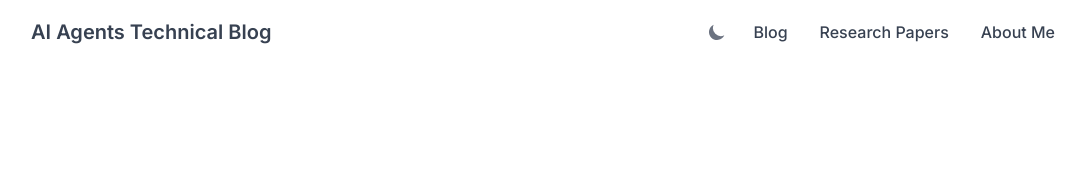
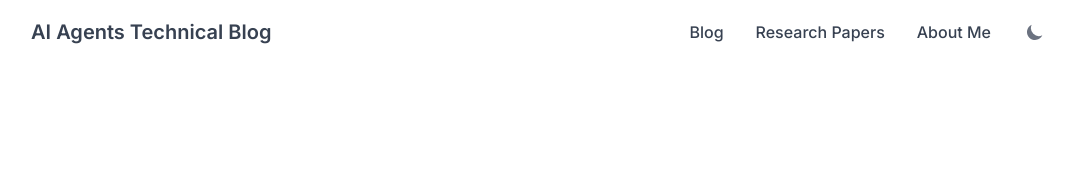
Before and after one commit to leonas5555/ai-tech-site, a Jekyll site: the page built from about/index.html, in a window 1280 px wide. Shown: the top 195 px of the page, without its empty margins (97-1183 px from the left). Built offline with Jekyll 4.4.1, drawn with Linux system fonts in a browser that asks for light colours; nearby versions of some CDN libraries.

Commit message:
Update articles, papers, and assets from main repo

```diff
--- a/_includes/head.html
+++ b/_includes/head.html
@@ -5,6 +5,7 @@
 <link rel="preconnect" href="https://fonts.gstatic.com" crossorigin>
 <link href="https://fonts.googleapis.com/css2?family=Inter:wght@300;400;500;600;700;800&display=swap" rel="stylesheet">
 <link href="https://cdnjs.cloudflare.com/ajax/libs/flowbite/2.2.1/flowbite.min.css" rel="stylesheet" />
+<script defer src="https://cdnjs.cloudflare.com/ajax/libs/flowbite/2.2.1/flowbite.min.js"></script>
 <script src="https://cdn.tailwindcss.com"></script>
 <script>
   tailwind.config = {
--- a/_includes/header.html
+++ b/_includes/header.html
@@ -6,10 +6,6 @@
             </a>
 
             <div class="flex items-center ml-auto lg:h-16 gap-4">
-                <button id="theme-toggle" type="button" class="text-gray-500 dark:text-gray-400 hover:bg-gray-100 dark:hover:bg-gray-700 focus:outline-none focus:ring-4 focus:ring-gray-200 dark:focus:ring-gray-700 rounded-lg text-sm p-2.5">
-                    <svg id="theme-toggle-dark-icon" class="hidden w-5 h-5" fill="currentColor" viewBox="0 0 20 20" xmlns="http://www.w3.org/2000/svg"><path d="M17.293 13.293A8 8 0 016.707 2.707a8.001 8.001 0 1010.586 10.586z"></path></svg>
-                    <svg id="theme-toggle-light-icon" class="hidden w-5 h-5" fill="currentColor" viewBox="0 0 20 20" xmlns="http://www.w3.org/2000/svg"><path d="M10 2a1 1 0 011 1v1a1 1 0 11-2 0V3a1 1 0 011-1zm4 8a4 4 0 11-8 0 4 4 0 018 0zm-.464 4.95l.707.707a1 1 0 001.414-1.414l-.707-.707a1 1 0 00-1.414 1.414zm2.12-10.607a1 1 0 010 1.414l-.706.707a1 1 0 11-1.414-1.414l.707-.707a1 1 0 011.414 0zM17 11a1 1 0 100-2h-1a1 1 0 100 2h1zm-7 4a1 1 0 011 1v1a1 1 0 11-2 0v-1a1 1 0 011-1zM5.05 6.464A1 1 0 106.465 5.05l-.708-.707a1 1 0 00-1.414 1.414l.707.707zm1.414 8.486l-.707.707a1 1 0 01-1.414-1.414l.707-.707a1 1 0 011.414 1.414zM4 11a1 1 0 100-2H3a1 1 0 000 2h1z" fill-rule="evenodd" clip-rule="evenodd"></path></svg>
-                </button>
 
                 <button data-collapse-toggle="mobile-menu-2" type="button" class="inline-flex items-center p-2 text-sm text-gray-500 rounded-lg lg:hidden hover:bg-gray-100 focus:outline-none focus:ring-2 focus:ring-gray-200 dark:text-gray-400 dark:hover:bg-gray-700 dark:focus:ring-gray-600" aria-controls="mobile-menu-2" aria-expanded="false">
                     <span class="sr-only">Open main menu</span>
@@ -17,20 +13,27 @@
                     <svg class="hidden w-6 h-6" fill="currentColor" viewBox="0 0 20 20" xmlns="http://www.w3.org/2000/svg"><path fill-rule="evenodd" d="M4.293 4.293a1 1 0 011.414 0L10 8.586l4.293-4.293a1 1 0 111.414 1.414L11.414 10l4.293 4.293a1 1 0 01-1.414 1.414L10 11.414l-4.293 4.293a1 1 0 01-1.414-1.414L8.586 10 4.293 5.707a1 1 0 010-1.414z" clip-rule="evenodd"></path></svg>
                 </button>
 
-                <div class="hidden items-center lg:flex lg:h-16" id="mobile-menu-2">
-                    <ul class="flex flex-col mt-4 font-medium lg:flex-row lg:space-x-8 lg:mt-0 lg:items-center lg:h-full">
+                <div class="hidden absolute top-16 left-0 w-full bg-white dark:bg-gray-800 border-b border-gray-200 dark:border-gray-700 lg:static lg:w-auto lg:border-0 lg:bg-transparent lg:dark:bg-transparent lg:flex lg:h-16" id="mobile-menu-2">
+                    <div class="mx-auto max-w-5xl w-full">
+                        <ul class="flex flex-col p-4 lg:p-0 font-medium lg:flex-row lg:space-x-8 lg:mt-0 lg:items-center lg:h-full">
                             <li>
-                            <a href="{{ site.baseurl }}/" class="block lg:inline-flex lg:h-16 lg:items-center py-2 pr-4 pl-3 text-gray-700 border-b border-gray-100 hover:bg-gray-50 lg:hover:bg-transparent lg:border-0 lg:hover:text-blue-700 lg:px-0 dark:text-gray-400 lg:dark:hover:text-white dark:hover:bg-gray-700 dark:hover:text-white lg:dark:hover:bg-transparent dark:border-gray-700">Blog</a>
+                                <a href="{{ site.baseurl }}/" class="block lg:inline-flex lg:h-16 lg:items-center py-2 pr-4 pl-3 text-gray-700 hover:bg-gray-50 lg:hover:bg-transparent lg:hover:text-blue-700 lg:px-0 dark:text-gray-400 lg:dark:hover:text-white dark:hover:bg-gray-700 dark:hover:text-white lg:dark:hover:bg-transparent">Blog</a>
                             </li>
                             <li>
-                            <a href="{{ site.baseurl }}/papers/" class="block lg:inline-flex lg:h-16 lg:items-center py-2 pr-4 pl-3 text-gray-700 border-b border-gray-100 hover:bg-gray-50 lg:hover:bg-transparent lg:border-0 lg:hover:text-blue-700 lg:px-0 dark:text-gray-400 lg:dark:hover:text-white dark:hover:bg-gray-700 dark:hover:text-white lg:dark:hover:bg-transparent dark:border-gray-700">Research Papers</a>
+                                <a href="{{ site.baseurl }}/papers/" class="block lg:inline-flex lg:h-16 lg:items-center py-2 pr-4 pl-3 text-gray-700 hover:bg-gray-50 lg:hover:bg-transparent lg:hover:text-blue-700 lg:px-0 dark:text-gray-400 lg:dark:hover:text-white dark:hover:bg-gray-700 dark:hover:text-white lg:dark:hover:bg-transparent">Research Papers</a>
                             </li>
                             <li>
-                            <a href="{{ site.baseurl }}/about/" class="block lg:inline-flex lg:h-16 lg:items-center py-2 pr-4 pl-3 text-gray-700 border-b border-gray-100 hover:bg-gray-50 lg:hover:bg-transparent lg:border-0 lg:hover:text-blue-700 lg:px-0 dark:text-gray-400 lg:dark:hover:text-white dark:hover:bg-gray-700 dark:hover:text-white lg:dark:hover:bg-transparent dark:border-gray-700">About Me</a>
+                                <a href="{{ site.baseurl }}/about/" class="block lg:inline-flex lg:h-16 lg:items-center py-2 pr-4 pl-3 text-gray-700 hover:bg-gray-50 lg:hover:bg-transparent lg:hover:text-blue-700 lg:px-0 dark:text-gray-400 lg:dark:hover:text-white dark:hover:bg-gray-700 dark:hover:text-white lg:dark:hover:bg-transparent">About Me</a>
                             </li>
                         </ul>
                     </div>
                 </div>
+
+                <button id="theme-toggle" type="button" class="text-gray-500 dark:text-gray-400 hover:bg-gray-100 dark:hover:bg-gray-700 focus:outline-none focus:ring-4 focus:ring-gray-200 dark:focus:ring-gray-700 rounded-lg text-sm p-2.5 ml-2">
+                    <svg id="theme-toggle-dark-icon" class="hidden w-5 h-5" fill="currentColor" viewBox="0 0 20 20" xmlns="http://www.w3.org/2000/svg"><path d="M17.293 13.293A8 8 0 016.707 2.707a8.001 8.001 0 1010.586 10.586z"></path></svg>
+                    <svg id="theme-toggle-light-icon" class="hidden w-5 h-5" fill="currentColor" viewBox="0 0 20 20" xmlns="http://www.w3.org/2000/svg"><path d="M10 2a1 1 0 011 1v1a1 1 0 11-2 0V3a1 1 0 011-1zm4 8a4 4 0 11-8 0 4 4 0 018 0zm-.464 4.95l.707.707a1 1 0 001.414-1.414l-.707-.707a1 1 0 00-1.414 1.414zm2.12-10.607a1 1 0 010 1.414l-.706.707a1 1 0 11-1.414-1.414l.707-.707a1 1 0 011.414 0zM17 11a1 1 0 100-2h-1a1 1 0 100 2h1zm-7 4a1 1 0 011 1v1a1 1 0 11-2 0v-1a1 1 0 011-1zM5.05 6.464A1 1 0 106.465 5.05l-.708-.707a1 1 0 00-1.414 1.414l.707.707zm1.414 8.486l-.707.707a1 1 0 01-1.414-1.414l.707-.707a1 1 0 011.414 1.414zM4 11a1 1 0 100-2H3a1 1 0 000 2h1z" fill-rule="evenodd" clip-rule="evenodd"></path></svg>
+                </button>
+            </div>
         </div>
     </nav>
 </header>
--- a/about/index.html
+++ b/about/index.html
@@ -143,8 +143,8 @@ title: About
                     <span class="bg-indigo-100 text-indigo-800 text-sm font-medium px-3 py-1 rounded dark:bg-indigo-900 dark:text-indigo-300">LangGraph</span>
                     <span class="bg-indigo-100 text-indigo-800 text-sm font-medium px-3 py-1 rounded dark:bg-indigo-900 dark:text-indigo-300">Langchain</span>
                     <span class="bg-indigo-100 text-indigo-800 text-sm font-medium px-3 py-1 rounded dark:bg-indigo-900 dark:text-indigo-300">vLLM</span>
-                    <span class="bg-yellow-100 text-yellow-800 text-sm font-medium px-3 py-1 rounded dark:bg-yellow-900 dark:text-yellow-300">Infinity Embedding Engine</span>
-                    <span class="bg-yellow-100 text-yellow-800 text-sm font-medium px-3 py-1 rounded dark:bg-yellow-900 dark:text-yellow-300">Jupyter Notebook / Jupyter Lab / Anaconda</span>
+                    <span class="bg-yellow-100 text-yellow-800 text-sm font-medium px-3 py-1 rounded dark:bg-yellow-900 dark:text-indigo-300">Infinity Embedding Engine</span>
+                    <span class="bg-yellow-100 text-yellow-800 text-sm font-medium px-3 py-1 rounded dark:bg-yellow-900 dark:text-indigo-300">Jupyter Notebook / Jupyter Lab / Anaconda</span>
                 </div>
             </div>
 
```
Lines whose indentation alone changed are shown as unchanged.
